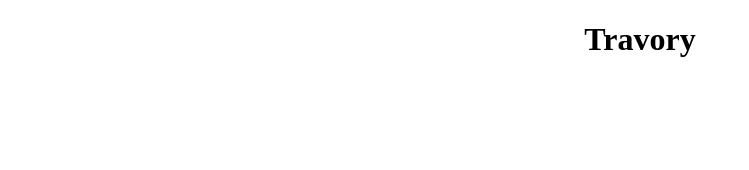
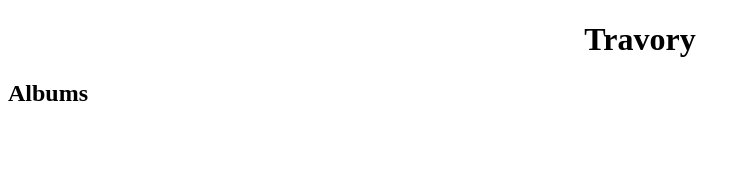
Before and after one commit to tstanitz/TravoryContainers, an Angular app in the folder src/Web/WebSPA/: page / in a window 1280 px wide. Shown: the top 170 px of the page, without its empty margins (0-749 px from the left). Built offline with nearby package versions, Linux system fonts and the light colour scheme.

Commit message:
Albums component

```diff
--- /dev/null
+++ b/src/Web/WebSPA/src/app/albums/albums.component.html
@@ -0,0 +1,3 @@
+<h2>
+  Albums
+</h2>
--- /dev/null
+++ b/src/Web/WebSPA/src/app/albums/albums.component.ts
@@ -0,0 +1,15 @@
+import { Component, OnInit } from '@angular/core';
+
+@Component({
+  selector: 'app-albums',
+  templateUrl: './albums.component.html',
+  styleUrls: ['./albums.component.css']
+})
+export class AlbumsComponent implements OnInit {
+
+  constructor() { }
+
+  ngOnInit() {
+  }
+
+}
--- a/src/Web/WebSPA/src/app/app.component.html
+++ b/src/Web/WebSPA/src/app/app.component.html
@@ -3,3 +3,6 @@
     Travory
   </h1>
 </div>
+<div>
+  <app-albums></app-albums>
+</div>
--- a/src/Web/WebSPA/src/app/app.module.ts
+++ b/src/Web/WebSPA/src/app/app.module.ts
@@ -3,11 +3,13 @@ import { NgModule } from '@angular/core';
 
 
 import { AppComponent } from './app.component';
+import { AlbumsComponent } from './albums/albums.component';
 
 
 @NgModule({
   declarations: [
-    AppComponent
+    AppComponent,
+    AlbumsComponent
   ],
   imports: [
     BrowserModule
```
Also changed, not shown: src/Web/WebSPA/src/app/albums/albums.component.css (added), 1 other file (tests, documents, lock files or other folders).
